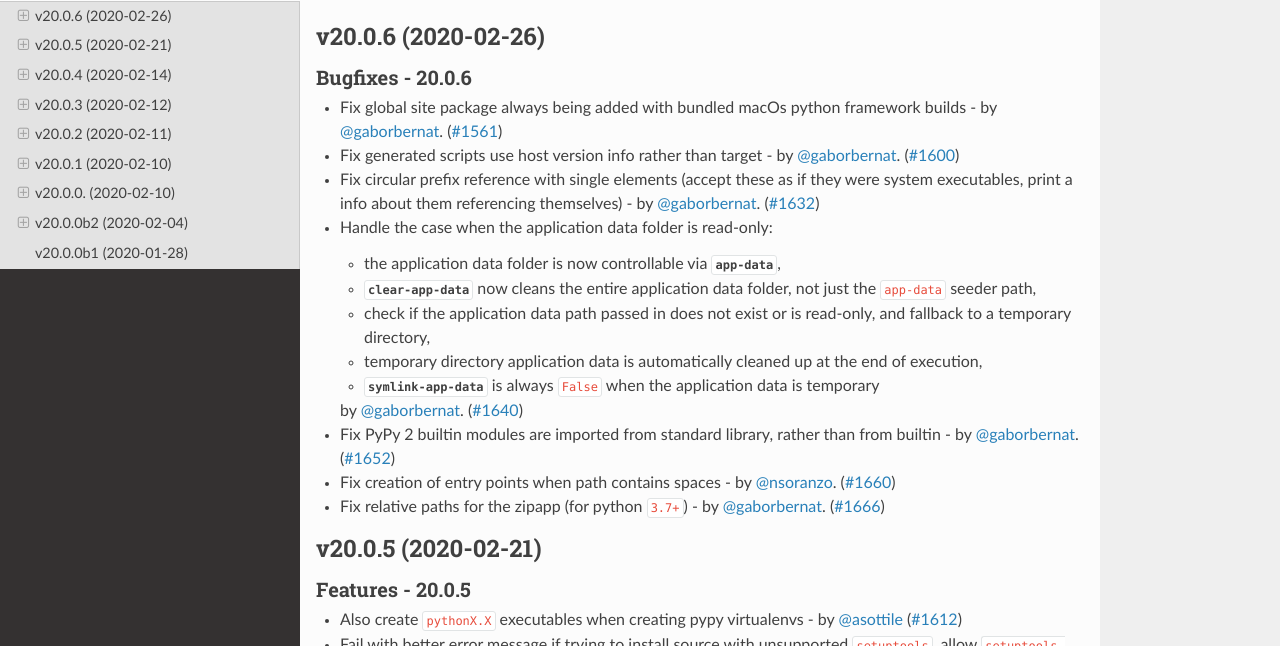
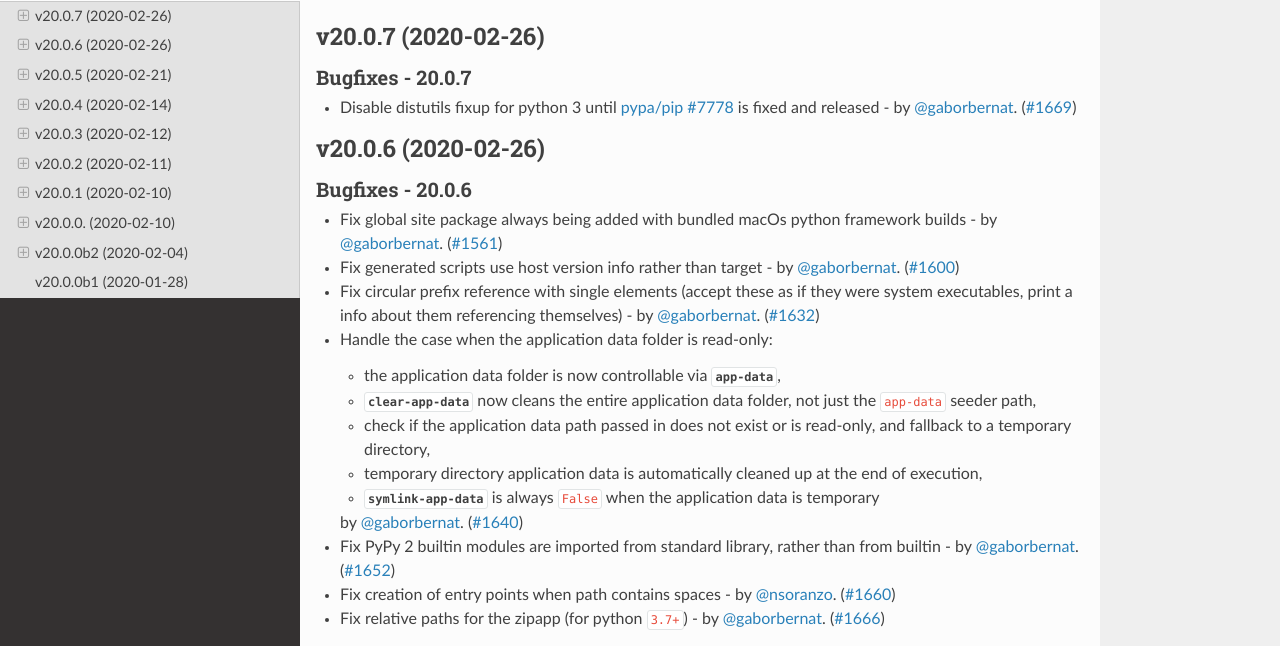
Before and after one commit to pypa/virtualenv, a Sphinx documentation site: the page built from docs/changelog.rst, in a window 1280 px wide and 900 px high, cut to the strip 254-900 px from the top of the window. Built offline with Sphinx 7.4.7 and the Read the Docs theme 2.0.0, drawn with Linux system fonts in a browser that asks for light colours; pages that are not in the unit, such as notebooks, are missing from menus; the version number could not be read and is left out.

Commit message:
release 20.0.7
Signed-off-by: Bernat Gabor <bgabor8@bloomberg.net>

```diff
--- a/docs/changelog.rst
+++ b/docs/changelog.rst
@@ -4,6 +4,15 @@ Release History
 .. include:: _draft.rst
 
 .. towncrier release notes start
+
+v20.0.7 (2020-02-26)
+--------------------
+
+Bugfixes - 20.0.7
+~~~~~~~~~~~~~~~~~
+- Disable distutils fixup for python 3 until `pypa/pip #7778 <https://github.com/pypa/pip/issues/7778>`_ is fixed and
+  released - by :user:`gaborbernat`. (`#1669 <https://github.com/pypa/virtualenv/issues/1669>`_)
+
 
 v20.0.6 (2020-02-26)
 --------------------
--- a/docs/changelog/1669.bugfix.rst
+++ /dev/null
@@ -1,2 +0,0 @@
-Disable distutils fixup for python 3 until `pypa/pip #7778 <https://github.com/pypa/pip/issues/7778>`_ is fixed and
-released - by :user:`gaborbernat`.
```
